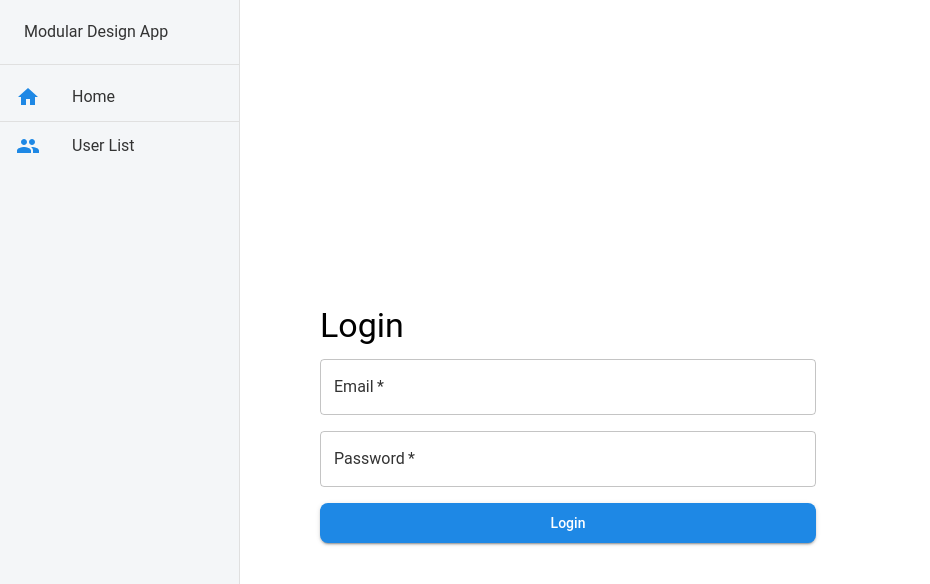
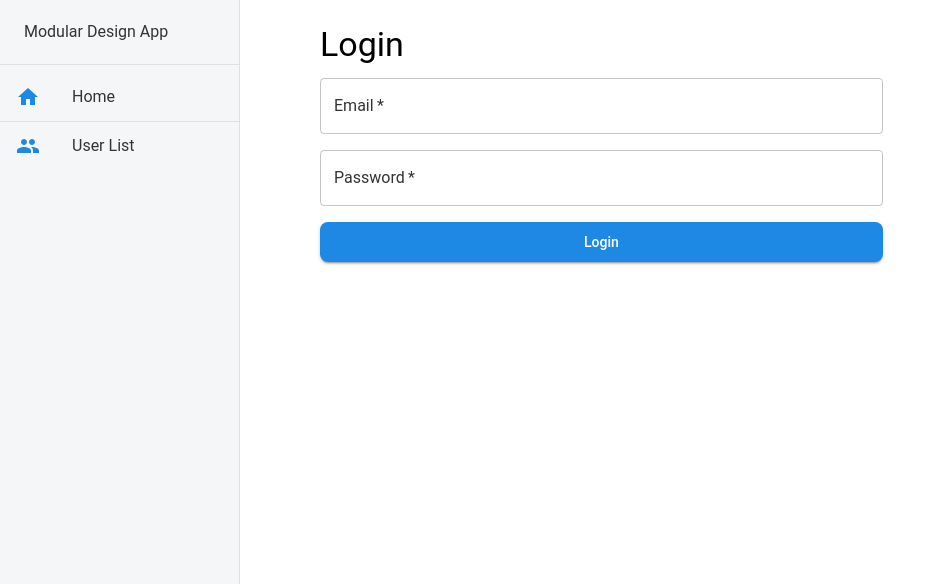
Before and after one commit to andreadotta/modular-design-app, a Next.js app: page /auth in a window 1280 px wide. Shown: the top 584 px of the page, without its empty margins (0-930 px from the left). Built offline with nearby package versions, Linux system fonts and the light colour scheme.

Commit message:
feat: login - wip

```diff
--- a/src/app/layout.tsx
+++ b/src/app/layout.tsx
@@ -3,11 +3,7 @@
 import Sidebar from '@/components/sidebar/ui';
 import StyledBox from '@/design-system/box/styled-box';
 import theme from '@/theme';
-import { Box, Container, ThemeProvider } from '@mui/material';
-import { Head, Html } from 'next/document';
-import { Inter } from 'next/font/google';
-
-const inter = Inter({ subsets: ['latin'] });
+import { Container, ThemeProvider } from '@mui/material';
 
 export default function MainLayout({
   children,
--- a/src/components/screens/auth/auth-screen.tsx
+++ b/src/components/screens/auth/auth-screen.tsx
@@ -1,36 +1,27 @@
 'use client';
 
-import { useState, FormEvent, ChangeEvent } from 'react';
-import { Box, Button, TextField, Typography } from '@mui/material';
-import { LoginForm, useAuth } from '@/modules/auth';
+import { useAuth, LoginForm } from '@/auth';
+import { useState } from 'react';
 
 const AuthScreen = () => {
+  const { authState, authenticate } = useAuth();
   const [email, setEmail] = useState('');
-  const [password, setPassword] = useState(''); // Non verrà usata per la validazione
-  const { authenticate, authState } = useAuth();
+  const [password, setPassword] = useState('');
 
-  const handleEmailChange = (event: ChangeEvent<HTMLInputElement>) => {
+  const handleEmailChange = (event: React.ChangeEvent<HTMLInputElement>) => {
     setEmail(event.target.value);
   };
 
-  const handlePasswordChange = (event: ChangeEvent<HTMLInputElement>) => {
+  const handlePasswordChange = (event: React.ChangeEvent<HTMLInputElement>) => {
     setPassword(event.target.value);
   };
 
-  const handleSubmit = async (event: FormEvent) => {
+  const handleSubmit = async (event: React.FormEvent) => {
     event.preventDefault();
     await authenticate(email);
   };
 
   return (
-    <Box
-      display="flex"
-      flexDirection="column"
-      alignItems="center"
-      justifyContent="center"
-      height="100vh"
-    >
-      <form onSubmit={handleSubmit}>
     <LoginForm
       email={email}
       password={password}
@@ -38,19 +29,8 @@ const AuthScreen = () => {
       error={authState.error}
       onEmailChange={handleEmailChange}
       onPasswordChange={handlePasswordChange}
+      onSubmit={handleSubmit}
     />
-        <Button
-          type="submit"
-          variant="contained"
-          color="primary"
-          fullWidth
-          sx={{ marginTop: 2 }}
-          disabled={authState.loading}
-        >
-          {authState.loading ? 'Loading...' : 'Login'}
-        </Button>
-      </form>
-    </Box>
   );
 };
 
--- a/src/modules/auth/ui/login-form.tsx
+++ b/src/modules/auth/ui/login-form.tsx
@@ -1,4 +1,5 @@
-import { TextField, Box, Typography } from '@mui/material';
+// src/components/LoginForm.tsx
+import { TextField, Box, Typography, Button } from '@mui/material';
 
 type LoginFormProps = {
   email: string;
@@ -7,6 +8,7 @@ type LoginFormProps = {
   error: string | null;
   onEmailChange: (event: React.ChangeEvent<HTMLInputElement>) => void;
   onPasswordChange: (event: React.ChangeEvent<HTMLInputElement>) => void;
+  onSubmit: (event: React.FormEvent) => void;
 };
 
 const LoginForm = ({
@@ -16,12 +18,14 @@ const LoginForm = ({
   error,
   onEmailChange,
   onPasswordChange,
+  onSubmit,
 }: LoginFormProps) => {
   return (
     <Box>
       <Typography variant="h4" gutterBottom>
         Login
       </Typography>
+      <form onSubmit={onSubmit}>
         <TextField
           label="Email"
           type="email"
@@ -44,6 +48,17 @@ const LoginForm = ({
             {error}
           </Typography>
         )}
+        <Button
+          type="submit"
+          variant="contained"
+          color="primary"
+          fullWidth
+          sx={{ marginTop: 2 }}
+          disabled={loading}
+        >
+          {loading ? 'Loading...' : 'Login'}
+        </Button>
+      </form>
     </Box>
   );
 };
```
Also changed, not shown: src/app/_app.tsx (+7 -4 lines), src/contexts/auth-context.tsx (added, +35 -0 lines), src/modules/users/hooks/use-users.ts (deleted, +0 -38 lines), src/stores/auth-store.ts (added, +28 -0 lines). Lines whose indentation alone changed are shown as unchanged.
